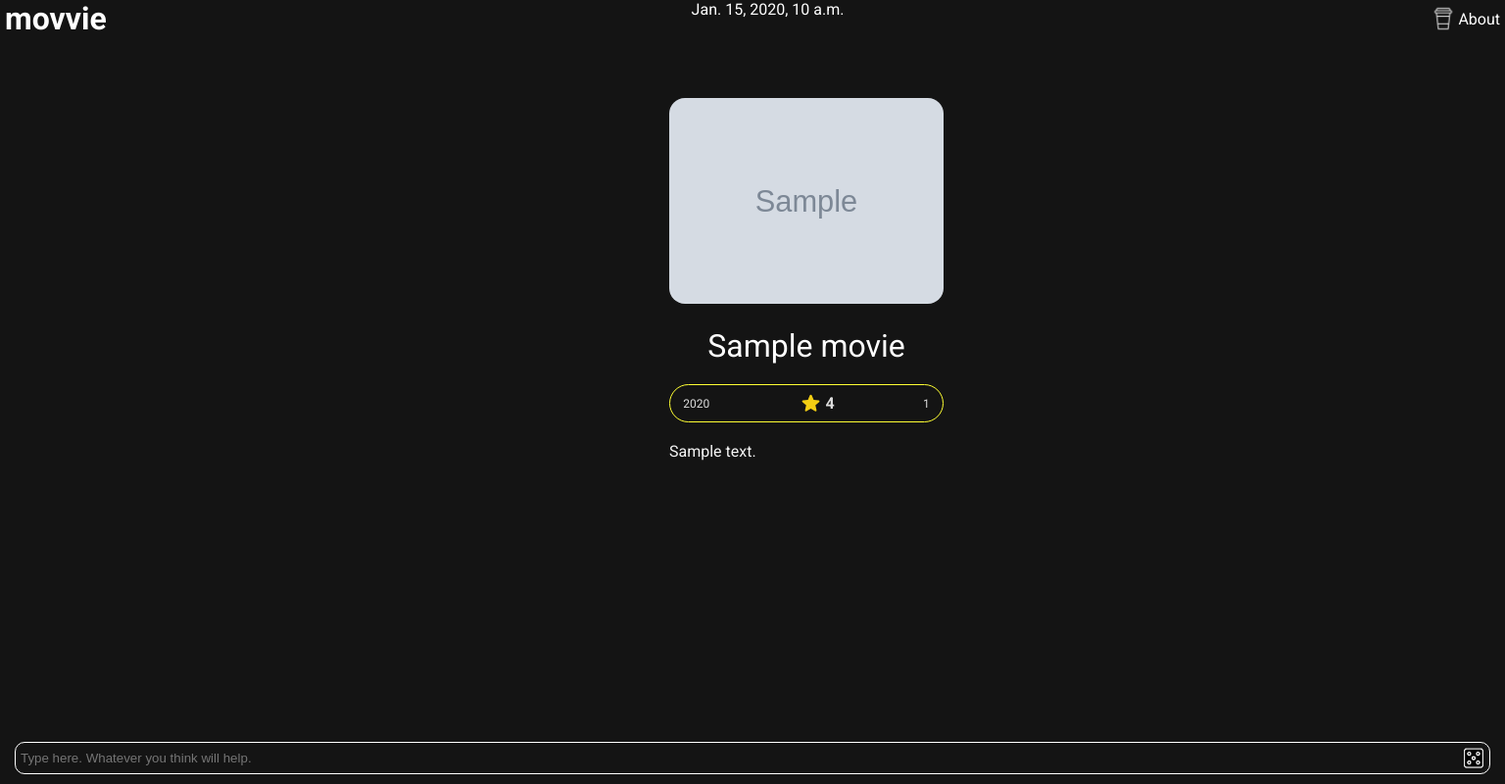
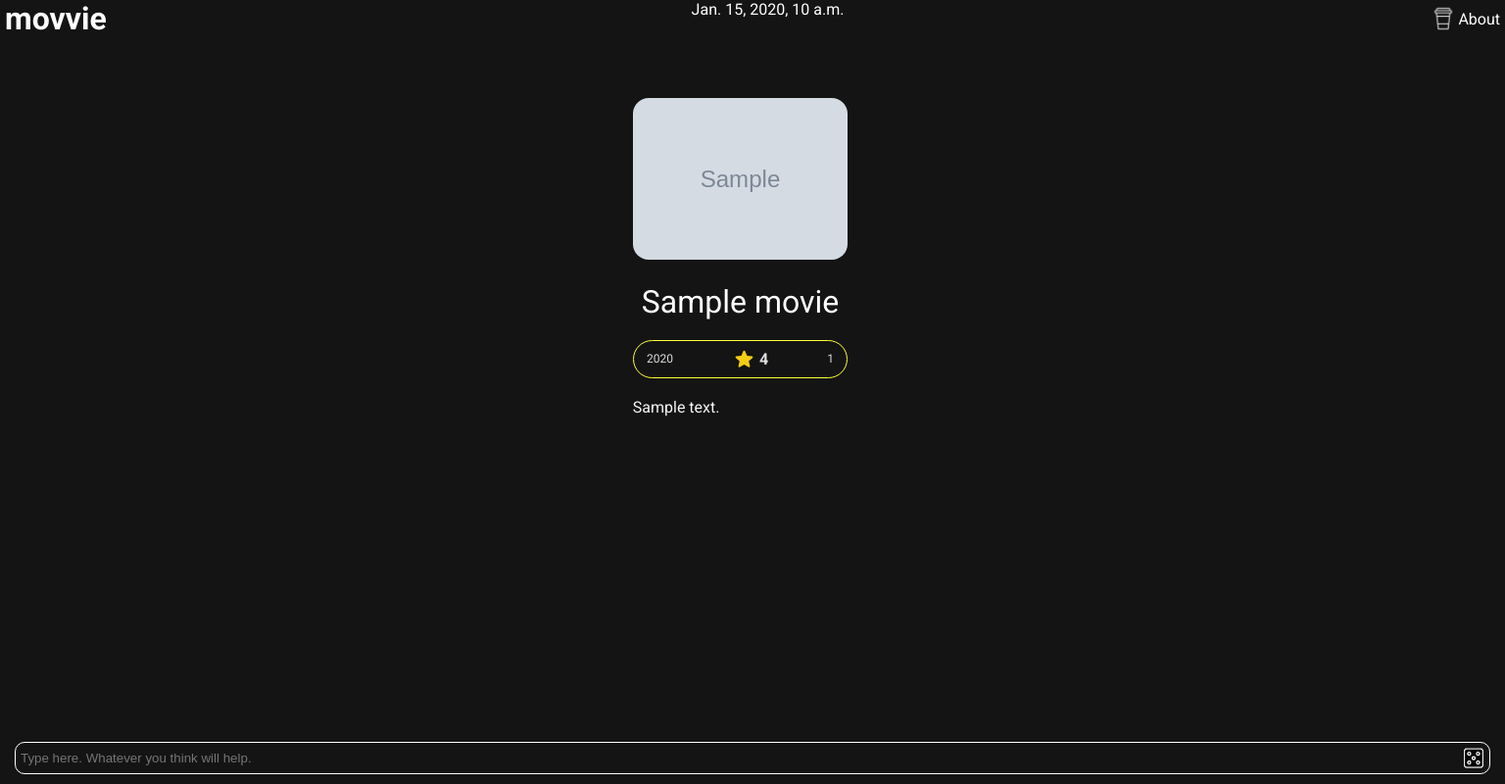
Before and after one commit to Ravdar/movie-recommender, a Django app: template mainapp/templates/mainapp/refactored.html in a window 1536 px wide. Shown: the whole page at 98% size. Run offline with Django 4.2, Linux system fonts and the light colour scheme; tables that the repository leaves empty hold one stand-in row (values such as "Sample post"); the template is opened without the code that fills it: values that come from a table or form of the project are taken from there, most other values are stand-ins (such as "Sample title", 1, 10 or a date in 2020); grey boxes marked "Sample" are stand-in pictures; parts of the project's set-up code (start-up, migrations or seed data) failed here and were passed over; some libraries are stand-ins or nearby versions.

Commit message:
results layout

```diff
--- a/mainapp/static/main_view.js
+++ b/mainapp/static/main_view.js
@@ -18,10 +18,6 @@ function justifyHeight(className) {
         element.style.height = maxElementHeight + 'px';
     });
 }
-
-justifyHeight('.title-div');
-justifyHeight('.platforms')
-
 
 function pickRandomMovies() {
     var form = document.getElementById("prompt-form");
@@ -89,7 +85,6 @@ function pickRandomMovies() {
 }
 
 function displayLoadingScreen() {
-
     mainContent.style.display = 'none'
     loadingScreen.style.display = 'flex'
 
--- a/mainapp/static/styles_refactored.css
+++ b/mainapp/static/styles_refactored.css
@@ -263,7 +263,7 @@ form button {
     display: flex;
     max-width: 280px;
     flex-direction: column;
-    width: calc(100%-30px);
+    width: calc(100% - 30px);
     margin-bottom: 60px;
     opacity: 0%;
     animation: opacity0To100 1s ease-in-out 1 forwards;
@@ -363,17 +363,27 @@ form button {
 /* WIDE SCREENS */
 
 @media screen and (min-width:1450px) {
+
+    main {
+        width: calc(100vw - 60px);
+    }
+
     .results-container {
-        justify-content: space-between;
-        width: calc(100% - 120px);
+        justify-content: center;
+        width: calc(100%);
         display: flex;
         flex-direction: row;
-        align-items: center;
+        align-items: start;
     }
 
     .movie-container {
-        margin-right: 10px;
+        margin-right: 25px;
         top: 0;
-        width: calc(100vw / 5)
+        width: calc(100vw / 7);
+        overflow: auto;
+    }
+
+    .movie-poster {
+        width: 100%;
     }
 }
--- a/mainapp/templates/mainapp/refactored.html
+++ b/mainapp/templates/mainapp/refactored.html
@@ -32,8 +32,8 @@
     </header>
 
     <main>
+        {%if welcome_message %}
         <!-- Hero section -->
-        {%if welcome_message %}
         <div class="hero-section">
             <h1>Meet MovieBreak, minimalistic movie recommender fueled with AI.</h1>
             <br>
@@ -76,6 +76,8 @@
                 </div>
             </div>
             {% endfor %}
+            <script>justifyHeight('.movie-title');
+                justifyHeight('.platforms-container')</script>
         </div>
         {% endif %}
     </main>
```
